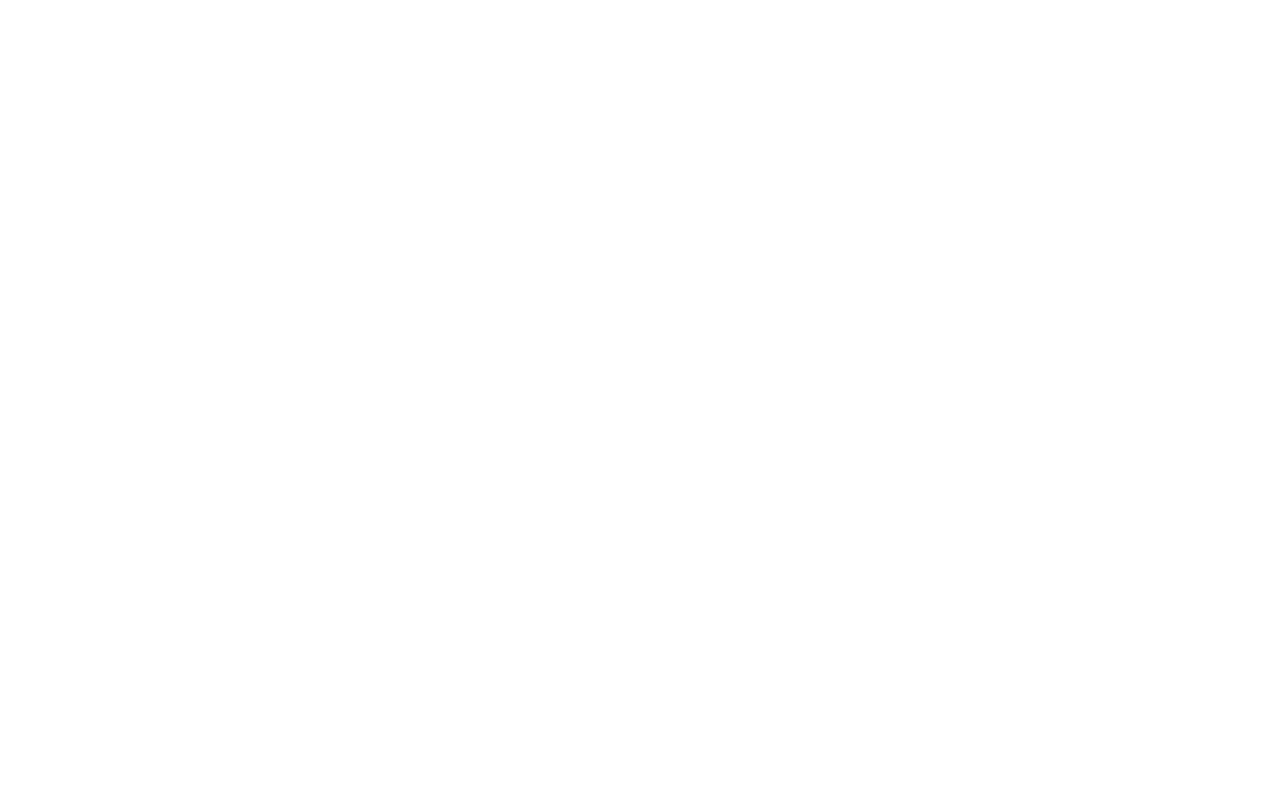
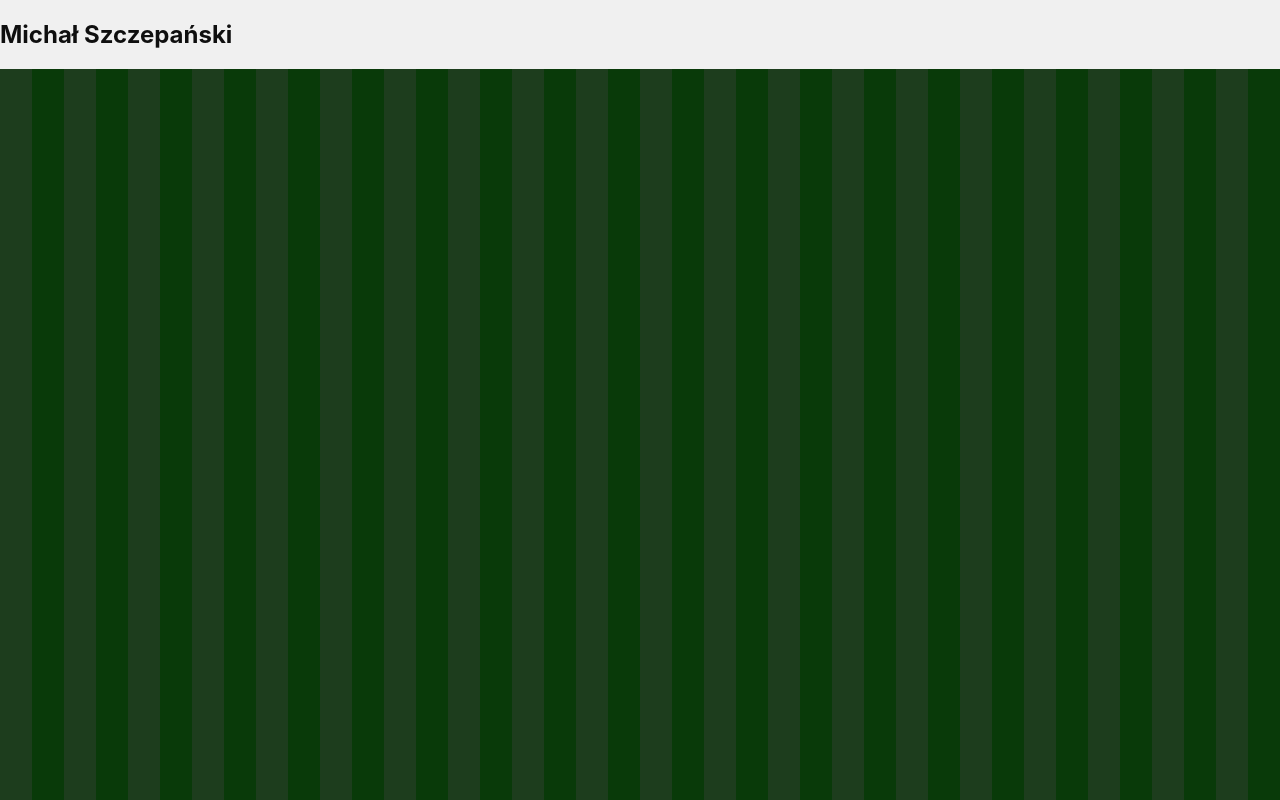
Before and after one commit to RimbiBimbi1/MyWebsite, a React (Create React App) app: page / in a window 1280 px wide. Shown: the top 800 px of the page. Built offline with nearby package versions, Linux system fonts and the light colour scheme.

Commit message:
arbuz-test

```diff
--- /dev/null
+++ b/src/components/AnimatedContentSector/AnimatedContentSector.jsx
@@ -0,0 +1,7 @@
+import styles from './AnimatedContentSector.module.css';
+
+export const AnimatedContentSector = () => {
+  return (<div className={`${styles.Sector} ${styles.striped}`}>
+
+  </div>);
+};
--- /dev/null
+++ b/src/components/AnimatedContentSector/AnimatedContentSector.module.css
@@ -0,0 +1,17 @@
+.Sector{
+    display: flex;
+    flex-direction: row;
+
+
+    width: 100%;
+    height: 20rem;
+
+
+}
+
+.striped{
+    background: rgb(39,70,40);
+    background: linear-gradient(90deg, rgb(29, 61, 29) 50%, rgb(9, 58, 9) 50%);
+    background-repeat: repeat-x;
+    background-size: 5% auto;
+}
--- a/src/components/Header/Header.jsx
+++ b/src/components/Header/Header.jsx
@@ -1,5 +1,7 @@
 import styles from './Header.module.css'
 
 export const Header = () => {
-  return <div className={}></div>
+  return <div className={styles.Header}>
+    <h2>Michał Szczepański</h2>
+  </div>
 }
--- a/src/components/Header/Header.module.css
+++ b/src/components/Header/Header.module.css
@@ -0,0 +1,9 @@
+.Header{
+    position: sticky;
+    top: 0;
+    left: 0;
+
+
+    color: white;
+    mix-blend-mode: difference;
+}
--- a/src/components/Layout/Layout.jsx
+++ b/src/components/Layout/Layout.jsx
@@ -1,11 +1,18 @@
-import styles from './Layout.module.css'
+import styles from './Layout.module.css';
 
-import {Outlet} from 'react-router-dom';
+import { Header } from '../Header/Header';
+import { Footer } from '../Footer/Footer';
 
-export const Layout = () =>{
+import { Outlet } from 'react-router-dom';
 
-  return <div className={styles.container}>
+export const Layout = () => {
 
-    <Outlet/>
-  </div>
-}
+  return (
+    <div className={styles.container}>
+      <Header />
+      <Outlet />
+      <Footer />
+    </div>
+  );
+
+};
--- a/src/components/Layout/Layout.module.css
+++ b/src/components/Layout/Layout.module.css
@@ -0,0 +1,11 @@
+.container{
+    display: flex;
+    flex-direction: column;
+
+
+    margin: auto;
+    width: 100%;
+
+
+    background-color: #f0f0f0;
+}
--- a/src/index.css
+++ b/src/index.css
@@ -1,14 +1,23 @@
 body {
-  margin: 0;
-  font-family: -apple-system, BlinkMacSystemFont, 'Segoe UI', 'Roboto', 'Oxygen',
+    margin: 0;
+    font-family: -apple-system, BlinkMacSystemFont, 'Segoe UI', 'Roboto', 'Oxygen',
     'Ubuntu', 'Cantarell', 'Fira Sans', 'Droid Sans', 'Helvetica Neue',
     sans-serif;
-  -webkit-font-smoothing: antialiased;
-  -moz-osx-font-smoothing: grayscale;
+    -webkit-font-smoothing: antialiased;
+    -moz-osx-font-smoothing: grayscale;
+
 
 }
 
 code {
-  font-family: source-code-pro, Menlo, Monaco, Consolas, 'Courier New',
+    font-family: source-code-pro, Menlo, Monaco, Consolas, 'Courier New',
     monospace;
 }
+
+*,
+*:after,
+*:before {
+    -webkit-box-sizing: border-box;
+    -moz-box-sizing: border-box;
+    box-sizing: border-box;
+}
--- a/src/pages/Home/Home.jsx
+++ b/src/pages/Home/Home.jsx
@@ -1,5 +1,10 @@
 import styles from './Home.module.css';
+import { AnimatedContentSector } from '../../components/AnimatedContentSector/AnimatedContentSector';
 
 export const Home = () => {
-  return <div></div>;
+  return <>
+    <AnimatedContentSector></AnimatedContentSector>
+    <AnimatedContentSector></AnimatedContentSector>
+    <AnimatedContentSector></AnimatedContentSector>
+  </>;
 };
```
